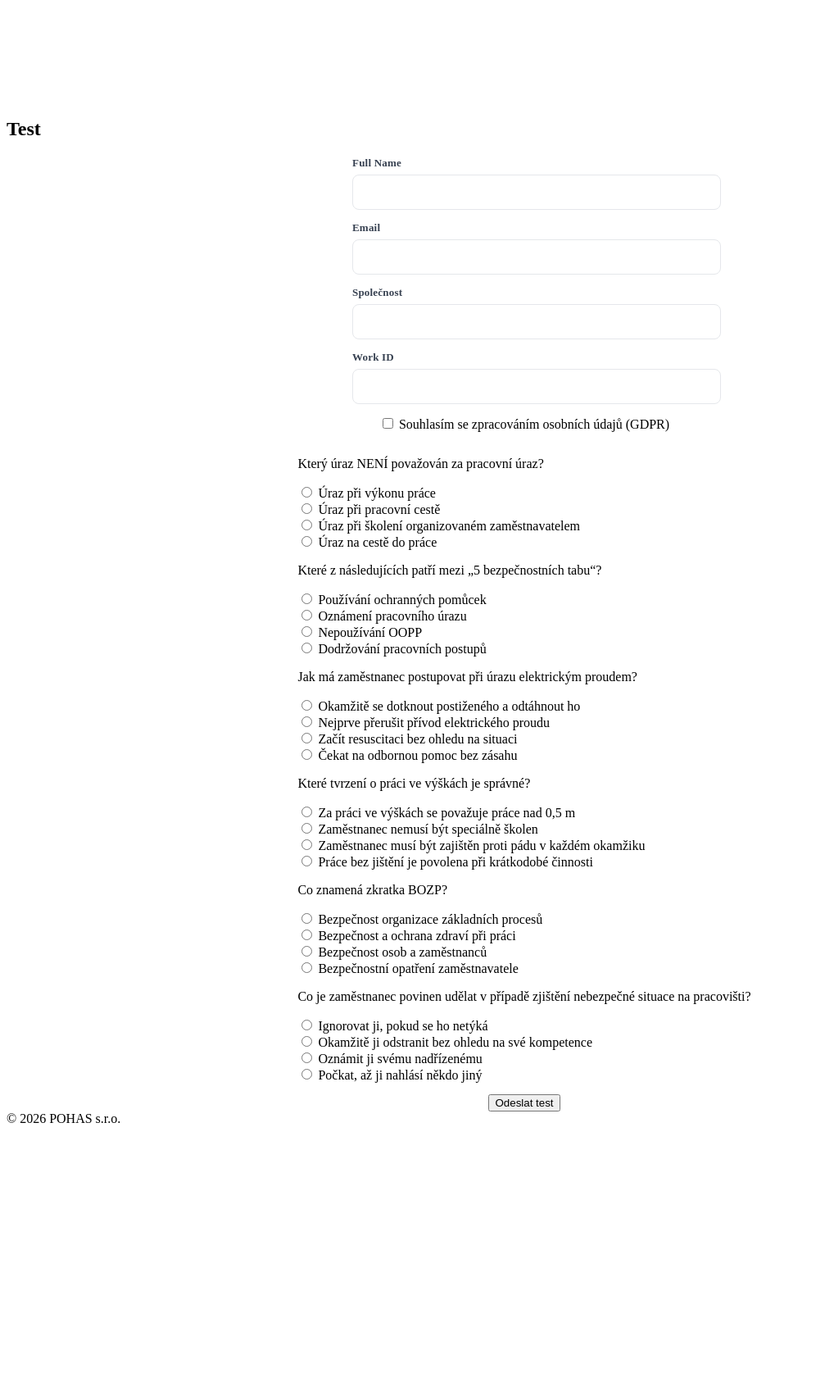
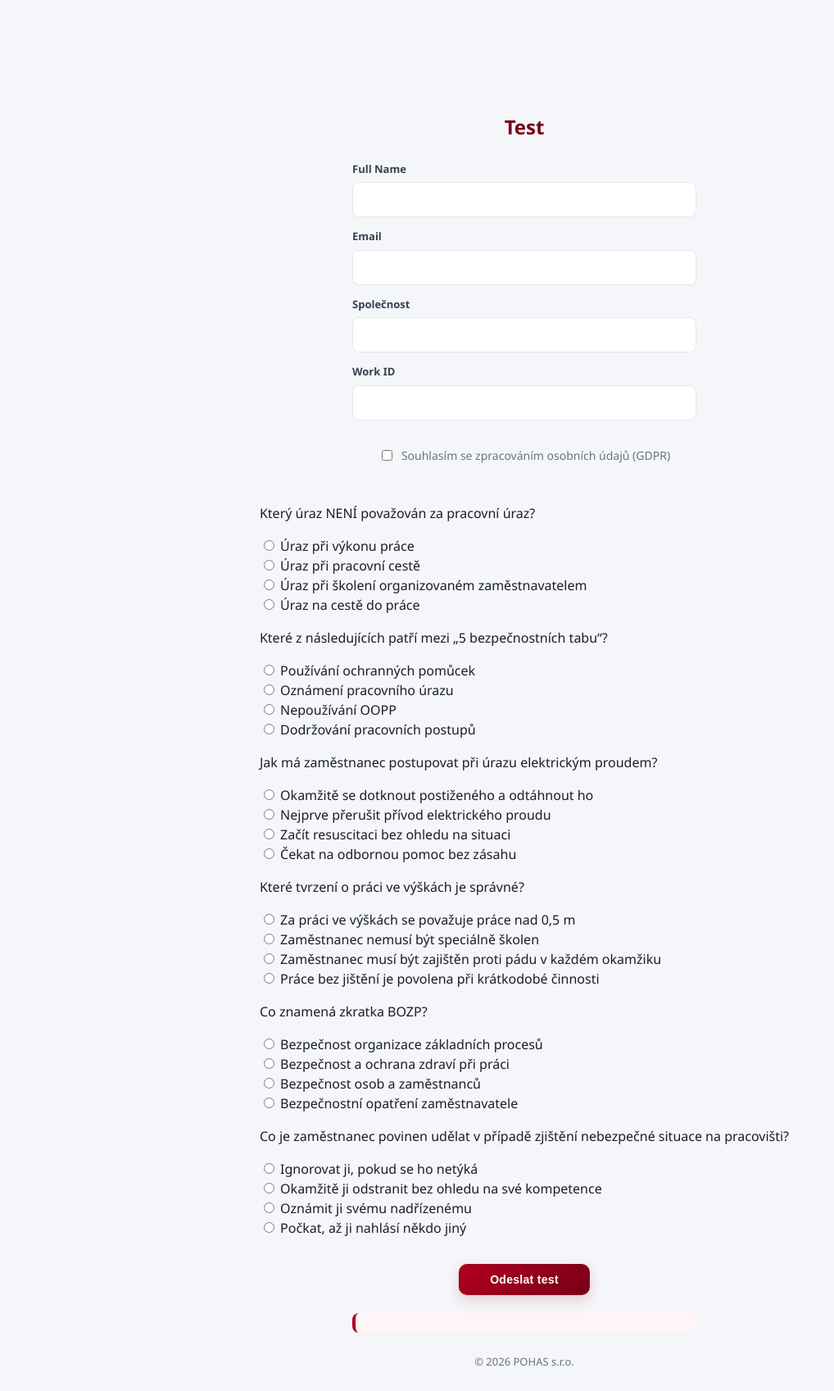
Before and after one commit to HiLoCookie/BOZP, a website: page index.html in a window 1280 px wide. Shown: the part 760-2457 px from the top of the page at 82% size, without its empty margins (0-1018 px from the left). Before the commit the page ends 2142 px from the top, so only its background shows below. Drawn offline with Linux system fonts and the light colour scheme.

Commit message:
Update style.css

```diff
--- a/style.css
+++ b/style.css
@@ -1,3 +1,70 @@
+:root {
+  --primary: #b00020;
+  --primary-dark: #7a0015;
+  --bg: #f4f6f9;
+  --text: #1b1f24;
+  --muted: #6b7280;
+  --card: #ffffff;
+  --border: #e5e7eb;
+}
+
+/* RESET */
+* {
+  box-sizing: border-box;
+}
+
+body {
+  font-family: "Segoe UI", system-ui, Arial, sans-serif;
+  background: var(--bg);
+  margin: 0;
+  color: var(--text);
+  line-height: 1.5;
+}
+
+/* HEADER */
+header {
+  background: linear-gradient(135deg, var(--primary), var(--primary-dark));
+  color: white;
+  padding: 26px 16px;
+  text-align: center;
+  box-shadow: 0 4px 14px rgba(0,0,0,0.15);
+}
+
+header h1 {
+  margin: 0;
+  font-size: 1.8rem;
+  font-weight: 700;
+  letter-spacing: 0.5px;
+}
+
+/* PAGE WRAPPER */
+.container {
+  max-width: 1100px;
+  margin: 40px auto;
+  padding: 0 20px;
+}
+
+/* CARD */
+.card {
+  background: var(--card);
+  max-width: 700px;
+  margin: 0 auto;
+  padding: 32px;
+  border-radius: 14px;
+  border: 1px solid var(--border);
+  box-shadow: 0 12px 35px rgba(0,0,0,0.08);
+}
+
+/* TITLE */
+h2 {
+  text-align: center;
+  margin-top: 0;
+  font-size: 1.5rem;
+  color: var(--primary-dark);
+  margin-bottom: 24px;
+}
+
+/* FORM LAYOUT */
 .form {
   display: flex;
   flex-direction: column;
@@ -5,7 +72,7 @@
   gap: 14px;
 }
 
-/* každý blok = label + input pod sebou */
+/* FIELD GROUP */
 .form-group {
   width: 100%;
   max-width: 420px;
@@ -14,26 +81,116 @@
   gap: 6px;
 }
 
-/* label */
+/* LABEL */
 .form-group label {
   font-size: 13px;
   font-weight: 600;
   color: #374151;
-  letter-spacing: 0.2px;
 }
 
-/* input */
+/* INPUT */
 .form-group input {
   width: 100%;
   padding: 12px 14px;
-  border: 1px solid #e5e7eb;
+  border: 1px solid var(--border);
   border-radius: 8px;
   font-size: 15px;
   transition: 0.2s ease;
+  background: #fff;
 }
 
 .form-group input:focus {
   outline: none;
-  border-color: #b00020;
+  border-color: var(--primary);
   box-shadow: 0 0 0 3px rgba(176, 0, 32, 0.15);
 }
+
+/* GDPR */
+.gdpr {
+  display: flex;
+  justify-content: center;
+  align-items: center;
+  gap: 8px;
+  margin: 18px 0;
+  font-size: 14px;
+  color: var(--muted);
+}
+
+/* BUTTON (enterprise CTA) */
+button {
+  display: block;
+  margin: 18px auto 0;
+  padding: 10px 18px;
+  min-width: 160px;
+
+  background: linear-gradient(135deg, var(--primary), var(--primary-dark));
+  color: white;
+
+  border: 1px solid rgba(0,0,0,0.05);
+  border-radius: 10px;
+
+  font-size: 14px;
+  font-weight: 600;
+  letter-spacing: 0.3px;
+
+  cursor: pointer;
+
+  box-shadow: 0 6px 16px rgba(176, 0, 32, 0.18);
+
+  transition: all 0.2s ease;
+}
+
+button:hover {
+  transform: translateY(-1px);
+  box-shadow: 0 10px 22px rgba(176, 0, 32, 0.25);
+}
+
+button:active {
+  transform: translateY(0);
+  box-shadow: 0 6px 16px rgba(176, 0, 32, 0.18);
+}
+
+/* RESULT */
+#result {
+  margin-top: 22px;
+  text-align: center;
+  font-size: 16px;
+  font-weight: 600;
+  color: var(--primary-dark);
+  padding: 12px;
+  border-left: 4px solid var(--primary);
+  background: #fff5f6;
+  border-radius: 8px;
+  max-width: 420px;
+  margin-left: auto;
+  margin-right: auto;
+}
+
+/* FOOTER */
+footer {
+  text-align: center;
+  padding: 26px;
+  color: var(--muted);
+  font-size: 13px;
+}
+
+/* RESPONSIVE */
+@media (max-width: 768px) {
+  .card {
+    padding: 20px;
+    margin: 20px auto;
+  }
+
+  header h1 {
+    font-size: 1.4rem;
+  }
+
+  .form-group {
+    max-width: 100%;
+  }
+
+  button {
+    width: 100%;
+    min-width: unset;
+  }
+}
```
